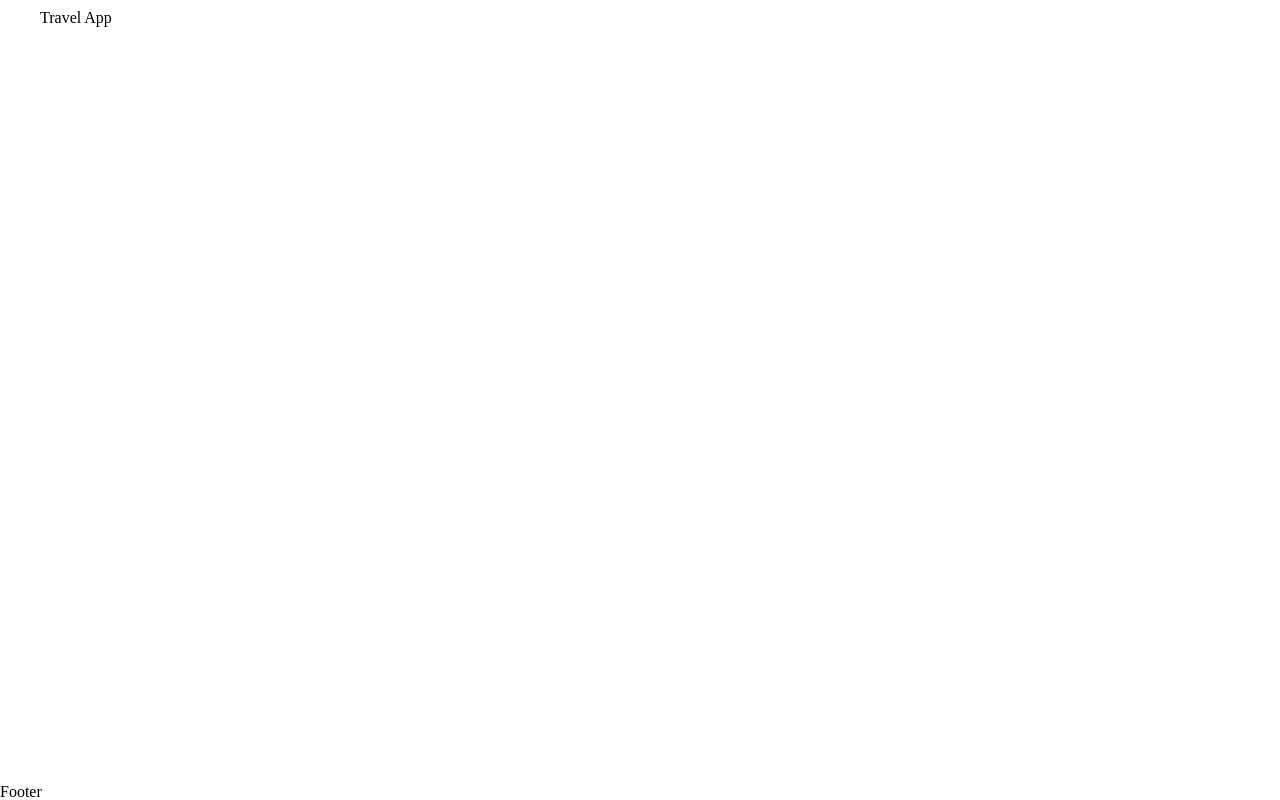
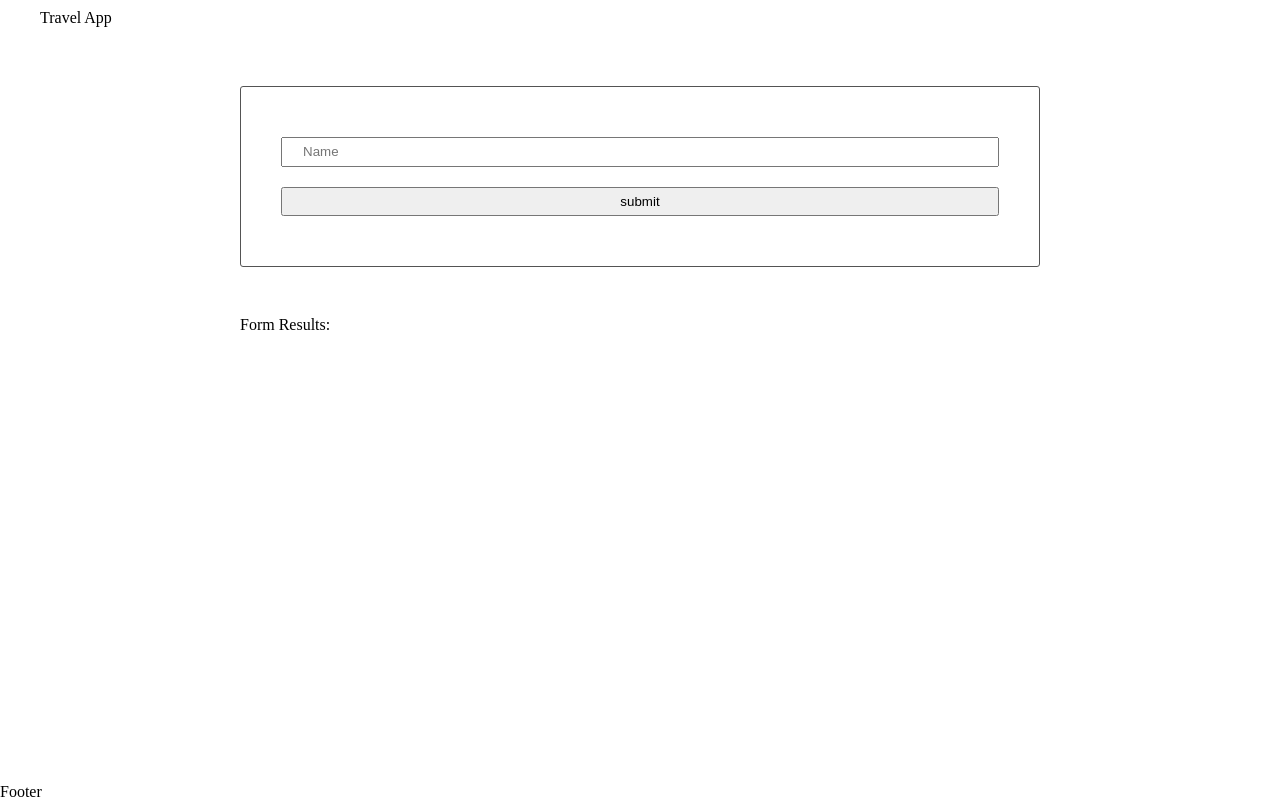
Before and after one commit to marshall159/travel-app, a website built with webpack: page src/client/views/index.html in a window 1280 px wide. Built offline with nearby package versions, Linux system fonts and the light colour scheme.

Commit message:
feat: add initial form handler

```diff
--- a/src/client/index.js
+++ b/src/client/index.js
@@ -1,5 +1,5 @@
 // import { isValidURL } from './js/isValidURL'
-// import { handleSubmit } from './js/formHandler'
+import { handleSubmit } from './js/formHandler'
 
 import './styles/resets.scss';
 import './styles/base.scss';
@@ -7,7 +7,7 @@ import './styles/footer.scss';
 import './styles/form.scss';
 import './styles/header.scss';
 
-// export {
-//     isValidURL,
-//     handleSubmit
-// }
+export {
+    // isValidURL,
+    handleSubmit
+}
--- /dev/null
+++ b/src/client/js/formHandler.js
@@ -0,0 +1,57 @@
+// async function postData(url = '', data = {}) {
+//     const response = await fetch(url, {
+//         method: 'POST',
+//         mode: 'cors',
+//         cache: 'no-cache',
+//         credentials: 'same-origin',
+//         headers: {
+//             'Content-Type': 'application/json'
+//         },
+//         redirect: 'follow',
+//         referrerPolicy: 'no-referrer',
+//         body: JSON.stringify(data)
+//     });
+
+//     return response.json();
+// }
+
+async function handleSubmit(event) {
+    event.preventDefault();
+
+    const response = await fetch('http://localhost:8082', {
+        method: 'POST',
+        mode: 'cors',
+        cache: 'no-cache',
+        credentials: 'same-origin',
+        headers: {
+            'Content-Type': 'application/json'
+        },
+        redirect: 'follow',
+        referrerPolicy: 'no-referrer',
+        body: JSON.stringify(event.target)}
+    );
+
+    document.getElementById('results').innerHTML = response;
+
+    // const response = await postData(
+    //     'http://localhost:8082/aylien', { url }
+    // );
+
+    // let url = document.getElementById('name').value;
+
+    // Validate URL
+    // if (Client.isValidURL(url)) {
+    //     const response = await postData(
+    //         'http://localhost:8082/aylien', { url }
+    //     );
+
+    //     console.log('response.polarity', response.polarity, 'response.subjectivity', response.subjectivity);
+
+    //     document.getElementById('results').innerHTML = response.polarity;
+    //     document.getElementById('subjectivity').innerHTML = response.subjectivity;
+    // } else {
+    //     document.getElementById('results').innerHTML = 'Please input a valid URL';
+    // }
+}
+
+export { handleSubmit }
--- a/src/client/views/index.html
+++ b/src/client/views/index.html
@@ -16,17 +16,16 @@
 
     <main>
         <section>
-            <!-- <form class="" onsubmit="return Client.handleSubmit(event)">
+            <form class="">
                 <input id="name" type="text" name="input" value="" placeholder="Name">
                 <input type="submit" name="" value="submit" onsubmit="return Client.handleSubmit(event)">
-            </form> -->
+            </form>
             <section>
 
-                <!-- <section>
+                <section>
                     <strong>Form Results:</strong>
                     <div id="results"></div>
-                    <div id="subjectivity"></div>
-                </section> -->
+                </section>
     </main>
 
     <footer>
```
Also changed, not shown: src/test/formHandler.test.js (added, +11 -0 lines), 1 other file.
